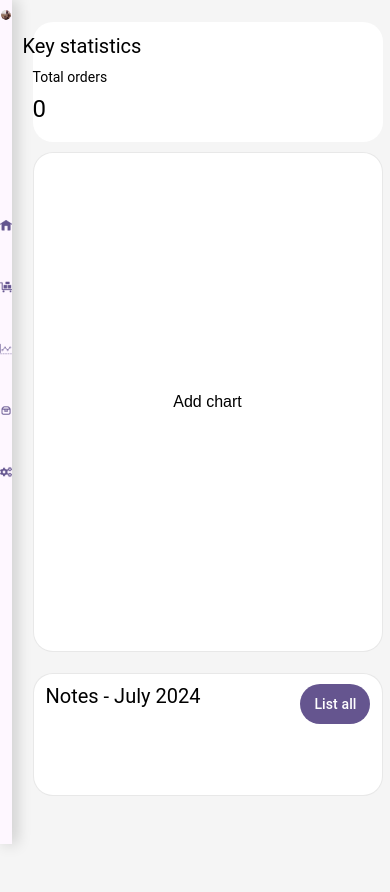
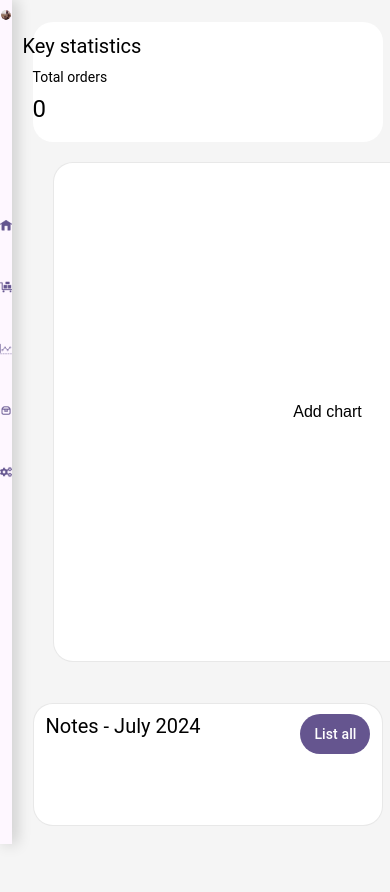
Before and after one commit to vartemv/WEB, a Next.js app in the folder src/itu_project/: page /analytics in a window 390 px wide. Shown: the top 892 px of the page. Built offline with nearby package versions, Linux system fonts and the light colour scheme; no server answers; the database is empty.

Commit message:
added 2 collums for charts

```diff
--- a/src/itu_project/components/analytics_components/GraphManager.tsx
+++ b/src/itu_project/components/analytics_components/GraphManager.tsx
@@ -27,16 +27,20 @@ const GraphManager: React.FC<GraphWindowProps> = ({ orders }) => {
         const data = await response.json();
         if (data.success && data.data) {
           const settings = Array.isArray(data.data) ? data.data : [data.data];
-          if (settings.length > 0) {
-            // Only replace initial window if we have saved settings
-            const windows = settings.map((setting: ChartSetting) =>
+          // Always include an undefined window for new chart creation
+          const windows = [
+            ...settings.map((setting: ChartSetting) =>
               [setting.id, setting] as [number, ChartSetting]
-            );
-            setGraphWindows(windows);
-          }
+            ),
+            [nextId, undefined] // Add empty window for new chart
+          ];
+          setGraphWindows(windows);
+          setNextId(prev => prev + settings.length + 1);
         }
       } catch (error) {
         console.error('Failed to load chart settings:', error);
+        // If loading fails, at least show the new chart window
+        setGraphWindows([[0, undefined]]);
       }
     };
 
--- a/src/itu_project/styles/GraphWindow.module.css
+++ b/src/itu_project/styles/GraphWindow.module.css
@@ -11,14 +11,10 @@
   justify-content: center;
   padding: 110px 70px;
   border: 1px solid rgba(0, 0, 0, 0.09);
-  position: relative; /* Add this */
+  position: relative;
+  margin: 0 auto;
 }
 
-@media (max-width: 991px) {
-  .mainContainer {
-    padding: 110px 70px;
-  }
-}
 
 .deleteButton {
   position: absolute;
@@ -43,3 +39,11 @@
 .deleteButton:hover {
   background-color: #cc0000;
 }
+
+.graphGrid {
+  display: grid;
+  grid-template-columns: 1fr 1fr; /* Fixed two columns */
+  gap: 20px;
+  padding: 20px;
+  width: 100%;
+}
```
Also changed, not shown: 1 other file (tests, documents, lock files or other folders).
